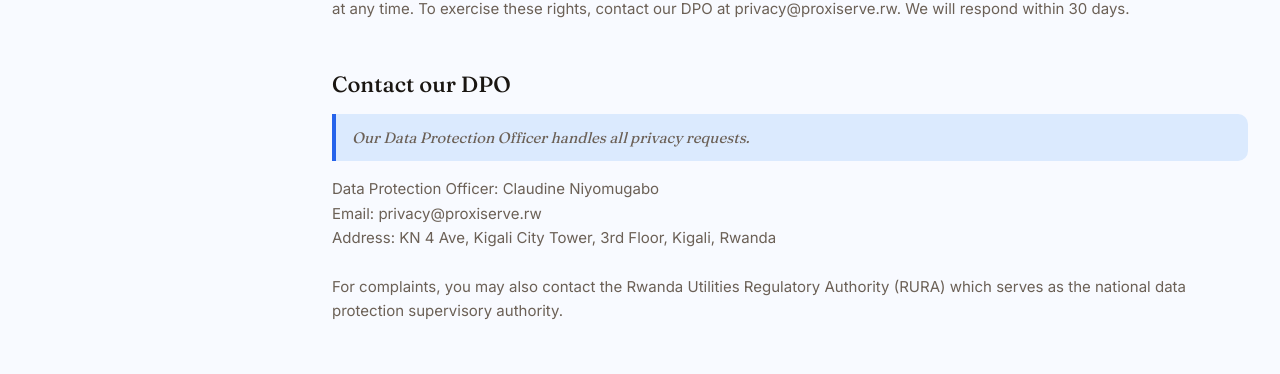
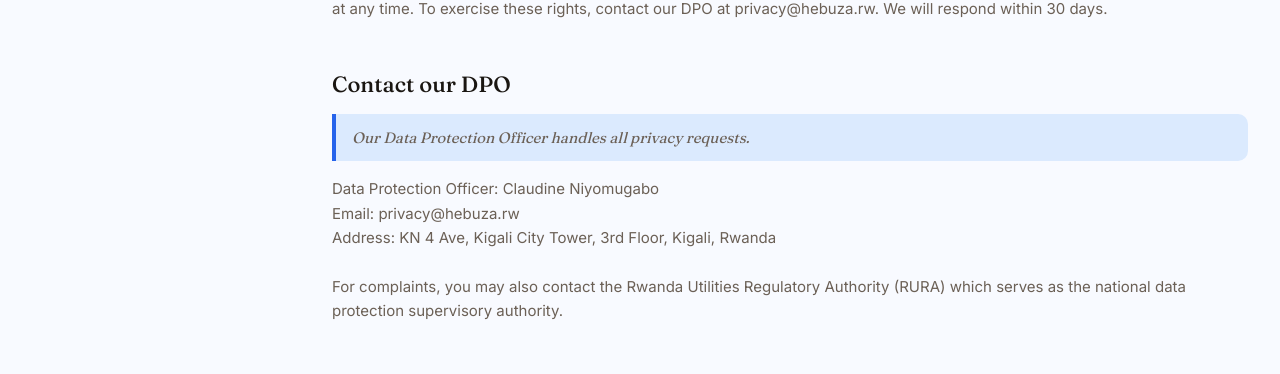
Before and after one commit to mugisham37/Proxieserve_Web, a Next.js app: page /legal/privacy in a window 1280 px wide. Shown: the part 1462-1836 px from the top of the page. Built offline with nearby package versions, Linux system fonts and the light colour scheme; no server answers.

Commit message:
rebrand: update Privacy Policy page metadata, DPO email, and data rights contact to hebuza.rw

```diff
--- a/src/app/(marketing)/legal/privacy/page.tsx
+++ b/src/app/(marketing)/legal/privacy/page.tsx
@@ -3,8 +3,8 @@
 import { SiteFooter } from "@/components/organisms/marketing/SiteFooter";
 
 export const metadata: Metadata = {
-  title: "Privacy Policy — ProxiServe",
-  description: "How ProxiServe collects, uses, and protects your personal data.",
+  title: "Privacy Policy — Hebuza",
+  description: "How Hebuza collects, uses, and protects your personal data.",
 };
 
 const NAV_ITEMS = [
@@ -45,13 +45,13 @@
     id: "rights",
     title: "Your rights",
     plain: "You can access, correct, delete, or export your data at any time. Just ask.",
-    body: `Under Rwanda's Law No. 058/2021 on Personal Data Protection and Privacy, and where applicable GDPR, you have the right to: access your data, correct inaccurate data, request deletion, object to processing, request data portability, and withdraw consent at any time. To exercise these rights, contact our DPO at privacy@proxiserve.rw. We will respond within 30 days.`,
+    body: `Under Rwanda's Law No. 058/2021 on Personal Data Protection and Privacy, and where applicable GDPR, you have the right to: access your data, correct inaccurate data, request deletion, object to processing, request data portability, and withdraw consent at any time. To exercise these rights, contact our DPO at privacy@hebuza.rw. We will respond within 30 days.`,
   },
   {
     id: "contact-dpo",
     title: "Contact our DPO",
     plain: "Our Data Protection Officer handles all privacy requests.",
-    body: `Data Protection Officer: Claudine Niyomugabo\nEmail: privacy@proxiserve.rw\nAddress: KN 4 Ave, Kigali City Tower, 3rd Floor, Kigali, Rwanda\n\nFor complaints, you may also contact the Rwanda Utilities Regulatory Authority (RURA) which serves as the national data protection supervisory authority.`,
+    body: `Data Protection Officer: Claudine Niyomugabo\nEmail: privacy@hebuza.rw\nAddress: KN 4 Ave, Kigali City Tower, 3rd Floor, Kigali, Rwanda\n\nFor complaints, you may also contact the Rwanda Utilities Regulatory Authority (RURA) which serves as the national data protection supervisory authority.`,
   },
 ];
 
```
